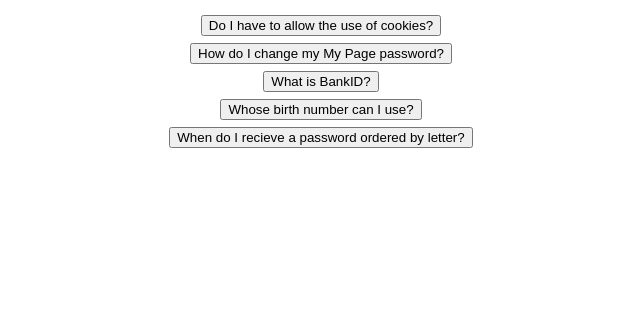
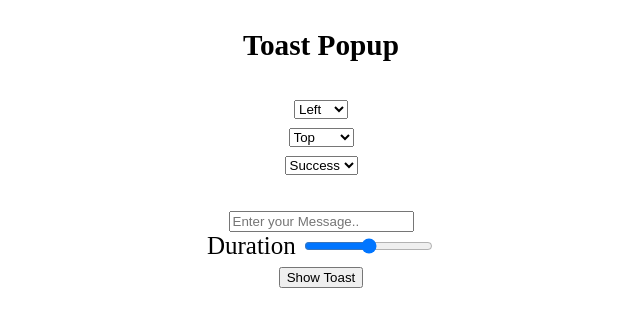
Before and after one commit to sarb001/Frontend-mini, a React (Vite) app: page / in a window 1280 px wide. Shown: the top 326 px of the page, without its empty margins (319-959 px from the left). Built offline with nearby package versions, Linux system fonts and the light colour scheme.

Commit message:
toast -react

```diff
--- a/src/App.jsx
+++ b/src/App.jsx
@@ -1,21 +1,14 @@
 import { useState } from 'react';
-import questions from './Components/Questions';
-
 import '../src/styles/App.css';
-import Accordian from './Components/Accordian';
+import Toast from './Components/Toast';
 
 function App() {
 
   return (
     <>
         <div className = "mainapp-container" style = {{textAlign:'center',fontSize:'25px'}} >
-
-             {questions.map((item) => {
-              return (
-                  <Accordian  key = {item.id} title = {item.title} content = {item.info} />
-               )
-             })}
-
+            <h3>  Toast Popup </h3>
+            <Toast />
         </div>
     </>
   )
--- a/src/Components/Accordian.jsx
+++ /dev/null
@@ -1,24 +0,0 @@
-import React, { useState } from 'react'
-
-const Accordian = ({title,content}) => {
-
-   const [isExpanded,setisExpanded] = useState(false);
-
-   const showdata = () => {
-     setisExpanded(prev => !prev);
-   }
-
-  return (
-    <>
-          <div className="accordion-item">
-            <button className="accordion-header" onClick={showdata}>
-              {title}
-            </button>
-            {isExpanded && <div className="accordion-content"> {content} </div>}
-          </div>
-
-    </>
-  )
-}
-
-export default Accordian
--- /dev/null
+++ b/src/Components/Toast.jsx
@@ -0,0 +1,50 @@
+import React, { useState } from 'react'
+
+const Toast = () => {
+
+     const [selectvalue,setselectvalue] = useState('');
+
+     const handlechange = (e) => {
+         setselectvalue(e.target.value);
+         console.log('selected value -',selectvalue);
+         console.log('selected value11 -',e.target);
+     }
+
+  return (
+    <div className="toast-container">
+        <form>
+            <select value = {selectvalue} onChange = {handlechange}>
+                <option value = "left" > Left  </option>
+                <option value = "right"> Right </option>
+            </select>
+         <br />
+            <select name = "toast">
+                <option value = "top" > Top </option>
+                <option value = "bottom"> Bottom </option>
+            </select>
+         <br />
+            <select name = "toast">
+                <option value = "success"> Success </option>
+                <option value = "info">    Info </option>
+                <option value = "warning"> Warning </option>
+                <option value = "error">   Error </option>
+         </select>
+         </form>
+         <br />
+
+                <div>
+                     <input id = "message" type = "text"  placeholder='Enter your Message..' />
+                </div>
+
+            <div>
+                <label> Duration </label>
+                <input type = "range"   />
+            </div>
+
+            <button> Show Toast </button>
+
+    </div>
+  )
+}
+
+export default Toast
--- a/src/Components/questions.jsx
+++ /dev/null
@@ -1,33 +0,0 @@
-const questions = [
-    {
-      id: 1,
-      title: "Do I have to allow the use of cookies?",
-      info:
-        "Unicorn vinyl poutine brooklyn, next level direct trade iceland. Shaman copper mug church-key coloring book, whatever poutine normcore fixie cred kickstarter post-ironic street art."
-    },
-    {
-      id: 2,
-      title: "How do I change my My Page password?",
-      info:
-        "Coloring book forage photo booth gentrify lumbersexual. Migas chillwave poutine synth shoreditch, enamel pin thundercats fashion axe roof party polaroid chartreuse."
-    },
-    {
-      id: 3,
-      title: "What is BankID?",
-      info:
-        "Enamel pin fam sustainable woke whatever venmo. Authentic asymmetrical put a bird on it, lumbersexual activated charcoal kinfolk banjo cred pickled sartorial."
-    },
-    {
-      id: 4,
-      title: "Whose birth number can I use?",
-      info:
-        "Edison bulb direct trade gentrify beard lo-fi seitan sustainable roof party franzen occupy squid. Knausgaard cronut succulents, scenester readymade shabby chic lyft. Copper mug meh vegan gentrify."
-    },
-    {
-      id: 5,
-      title: "When do I recieve a password ordered by letter?",
-      info:
-        "Locavore franzen fashion axe live-edge neutra irony synth af tilde shabby chic man braid chillwave waistcoat copper mug messenger bag. Banjo snackwave blog, microdosing thundercats migas vaporware viral lo-fi seitan "
-    }
-  ];
-  export default questions;
```
